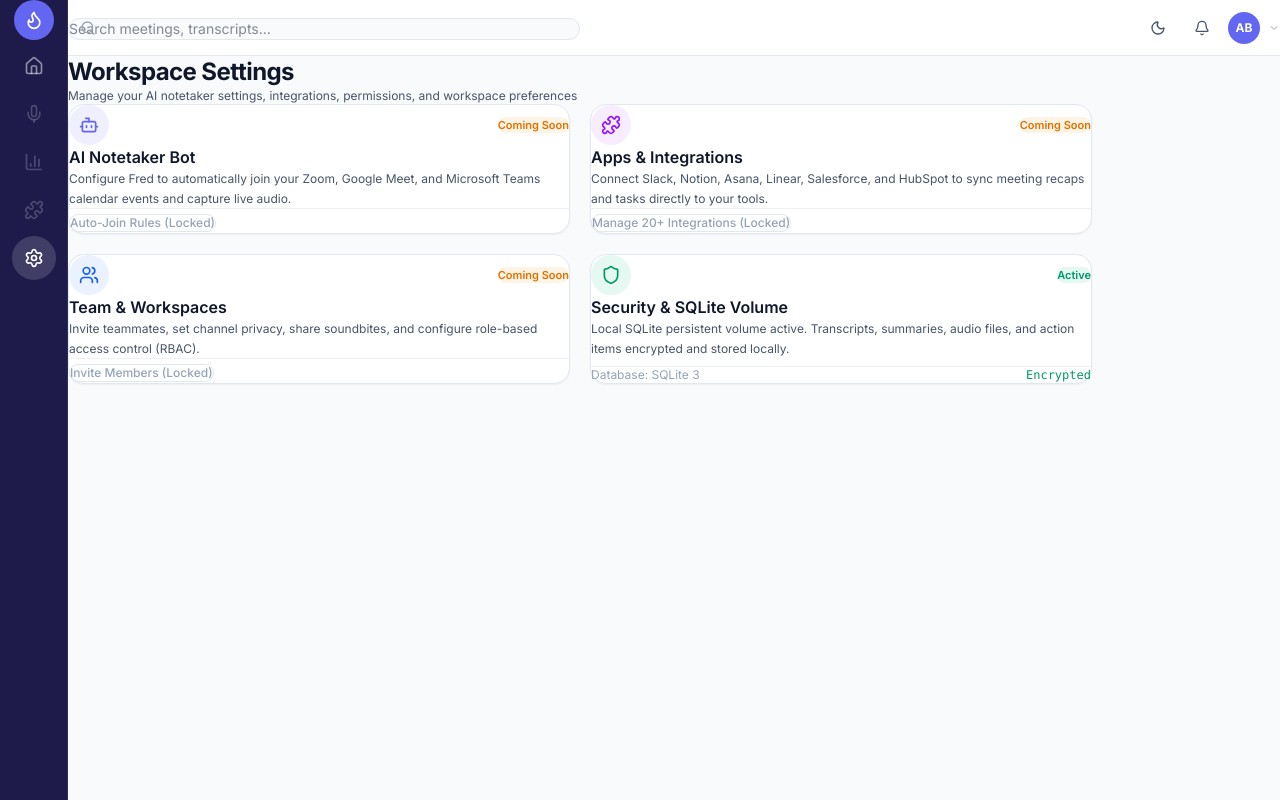
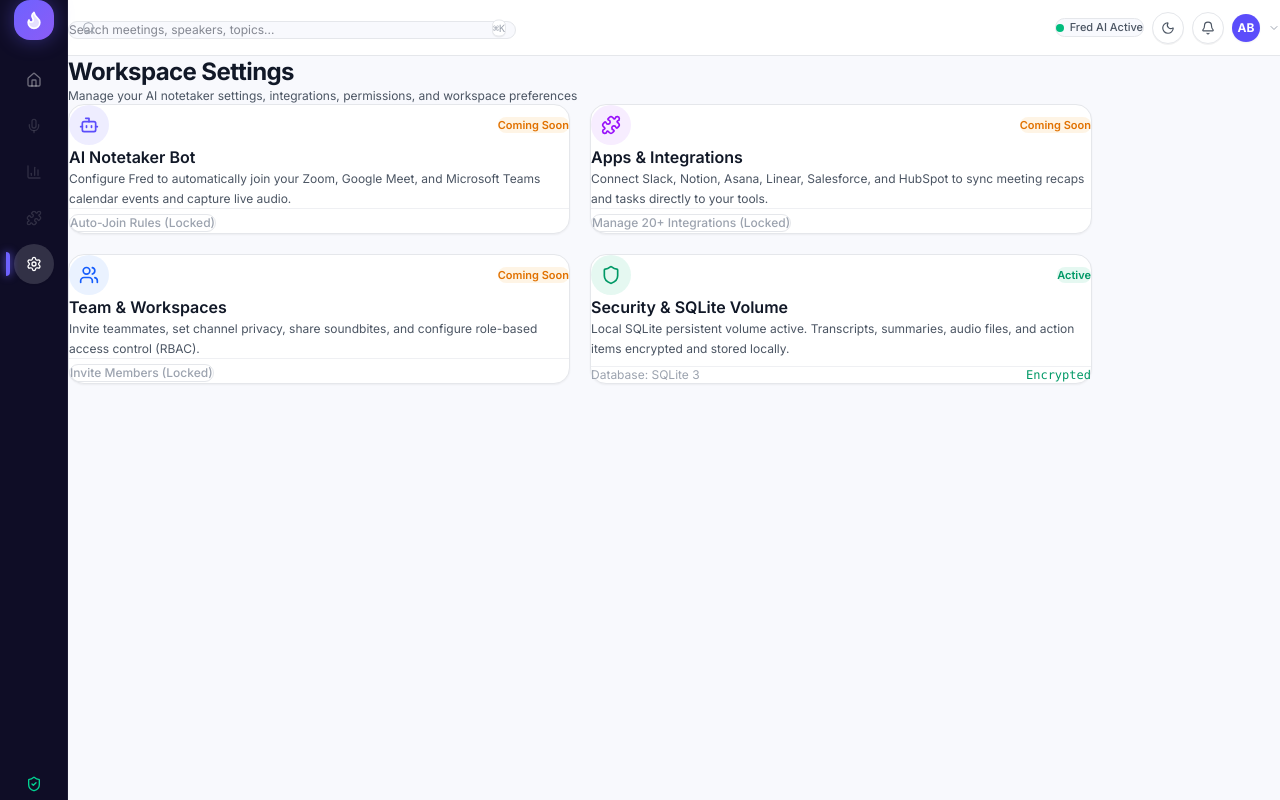
Before and after one commit to Anurag-Basuri/Fireflies.ai-clone, a Next.js app in the folder frontend/: page /settings in a window 1280 px wide. Built offline with nearby package versions, Linux system fonts and the light colour scheme.

Commit message:
fix: resolve theme hydration mismatch and upgrade layout to Fireflies aesthetic

```diff
--- a/frontend/src/app/globals.css
+++ b/frontend/src/app/globals.css
@@ -1,23 +1,24 @@
 @import 'tailwindcss';
 
 :root {
-	--brand-primary: #6366f1;
-	--brand-primary-light: #818cf8;
-	--brand-primary-dark: #4f46e5;
-	--brand-accent: #a855f7;
+	--brand-primary: #5b4dfb;
+	--brand-primary-light: #7c65ff;
+	--brand-primary-dark: #4738e0;
+	--brand-accent: #8b5cf6;
+	--brand-gradient: linear-gradient(135deg, #5b4dfb 0%, #8b5cf6 100%);
 
 	--bg-primary: #ffffff;
-	--bg-secondary: #f8fafc;
-	--bg-tertiary: #f1f5f9;
+	--bg-secondary: #f8f9fd;
+	--bg-tertiary: #f0f2f9;
 	--bg-card: #ffffff;
-	--bg-sidebar: #1e1b4b;
+	--bg-sidebar: #0f0d26;
 
-	--text-primary: #0f172a;
-	--text-secondary: #475569;
-	--text-muted: #94a3b8;
+	--text-primary: #111827;
+	--text-secondary: #4b5563;
+	--text-muted: #9ca3af;
 
-	--border-color: #e2e8f0;
-	--border-hover: #cbd5e1;
+	--border-color: #e5e7eb;
+	--border-hover: #d1d5db;
 
 	--success: #10b981;
 	--warning: #f59e0b;
@@ -25,22 +26,28 @@
 
 	--radius: 0.75rem;
 	--radius-lg: 1rem;
-	--radius-xl: 1.5rem;
+	--radius-xl: 1.25rem;
 }
 
 .dark {
-	--bg-primary: #0f172a;
-	--bg-secondary: #1e293b;
-	--bg-tertiary: #334155;
-	--bg-card: #1e293b;
-	--bg-sidebar: #0c0a1d;
+	--brand-primary: #6e62ff;
+	--brand-primary-light: #8a7eff;
+	--brand-primary-dark: #584bf5;
+	--brand-accent: #a78bfa;
+	--brand-gradient: linear-gradient(135deg, #6e62ff 0%, #a78bfa 100%);
 
-	--text-primary: #f1f5f9;
-	--text-secondary: #94a3b8;
-	--text-muted: #64748b;
+	--bg-primary: #0e0d1f;
+	--bg-secondary: #14122b;
+	--bg-tertiary: #1f1b40;
+	--bg-card: #161430;
+	--bg-sidebar: #0a0817;
 
-	--border-color: #334155;
-	--border-hover: #475569;
+	--text-primary: #f9fafb;
+	--text-secondary: #9ca3af;
+	--text-muted: #6b7280;
+
+	--border-color: rgba(255, 255, 255, 0.08);
+	--border-hover: rgba(255, 255, 255, 0.16);
 }
 
 * {
@@ -54,6 +61,8 @@ body {
 		'Inter',
 		system-ui,
 		-apple-system,
+		BlinkMacSystemFont,
+		'Segoe UI',
 		sans-serif;
 	background-color: var(--bg-secondary);
 	color: var(--text-primary);
@@ -63,8 +72,8 @@ body {
 
 /* Scrollbar styling */
 ::-webkit-scrollbar {
-	width: 6px;
-	height: 6px;
+	width: 5px;
+	height: 5px;
 }
 
 ::-webkit-scrollbar-track {
@@ -73,7 +82,8 @@ body {
 
 ::-webkit-scrollbar-thumb {
 	background: var(--text-muted);
-	border-radius: 3px;
+	border-radius: 4px;
+	opacity: 0.5;
 }
 
 ::-webkit-scrollbar-thumb:hover {
@@ -83,20 +93,21 @@ body {
 /* Active transcript line accent bar */
 .transcript-active {
 	border-left: 3px solid var(--brand-primary);
-	background-color: color-mix(in srgb, var(--brand-primary) 8%, transparent);
+	background: color-mix(in srgb, var(--brand-primary) 8%, transparent);
 }
 
 /* Search match highlighting */
 .search-highlight {
-	background-color: #fbbf24;
-	color: #0f172a;
-	border-radius: 2px;
-	padding: 0 2px;
+	background-color: rgba(251, 191, 36, 0.35);
+	color: var(--text-primary);
+	border-radius: 3px;
+	padding: 0 3px;
+	font-weight: 500;
 }
 
 .search-highlight-active {
-	background-color: #f97316;
-	color: white;
+	background-color: var(--brand-primary);
+	color: #ffffff;
 }
 
 /* Skeleton loading animation */
@@ -142,6 +153,7 @@ input[type='range']::-webkit-slider-thumb {
 	border-radius: 50%;
 	background: var(--brand-primary);
 	margin-top: -5px;
+	box-shadow: 0 0 8px rgba(91, 77, 251, 0.5);
 	transition: transform 0.15s ease;
 }
 
@@ -149,16 +161,9 @@ input[type='range']:hover::-webkit-slider-thumb {
 	transform: scale(1.2);
 }
 
-/* Smooth page transitions */
-.page-enter {
-	opacity: 0;
-	transform: translateY(8px);
+/* Glass panel styling */
+.glass-panel {
+	background: color-mix(in srgb, var(--bg-card) 90%, transparent);
+	backdrop-filter: blur(12px);
+	border: 1px solid var(--border-color);
 }
-
-.page-enter-active {
-	opacity: 1;
-	transform: translateY(0);
-	transition:
-		opacity 0.2s ease,
-		transform 0.2s ease;
-}
--- a/frontend/src/components/layout/Navbar.tsx
+++ b/frontend/src/components/layout/Navbar.tsx
@@ -1,7 +1,7 @@
-// Top navbar with global search, notifications, user avatar, and dark mode toggle
+// Top navigation bar with global search, keyboard shortcuts, dark mode toggle, and profile menu
 'use client';
 
-import { useState } from 'react';
+import { useState, useEffect } from 'react';
 import { useRouter } from 'next/navigation';
 import {
 	Search,
@@ -11,16 +11,24 @@ import {
 	ChevronDown,
 	User,
 	LogOut,
+	Sparkles,
+	SlidersHorizontal,
 } from 'lucide-react';
 import { useTheme } from 'next-themes';
-import { cn, getInitials } from '@/lib/utils';
+import { getInitials } from '@/lib/utils';
 
 export function Navbar() {
 	const [searchValue, setSearchValue] = useState('');
 	const [showNotifications, setShowNotifications] = useState(false);
 	const [showProfile, setShowProfile] = useState(false);
+	const [mounted, setMounted] = useState(false);
 	const router = useRouter();
 	const { theme, setTheme } = useTheme();
+
+	// Prevent hydration mismatch for client-side theme
+	useEffect(() => {
+		setMounted(true);
+	}, []);
 
 	// Handle global search submission
 	const handleSearch = (e: React.FormEvent) => {
@@ -32,54 +40,72 @@ export function Navbar() {
 
 	return (
 		<header
-			className="flex h-14 items-center justify-between border-b px-4 gap-4"
+			className="flex h-14 items-center justify-between border-b px-5 gap-4 shrink-0 transition-colors"
 			style={{
 				backgroundColor: 'var(--bg-primary)',
 				borderColor: 'var(--border-color)',
 			}}
 		>
-			{/* Global search bar */}
-			<form onSubmit={handleSearch} className="flex-1 max-w-lg">
-				<div className="relative">
-					<Search className="absolute left-3 top-1/2 h-4 w-4 -translate-y-1/2 text-[var(--text-muted)]" />
+			{/* Global Search with shortcut pill */}
+			<form onSubmit={handleSearch} className="flex-1 max-w-md">
+				<div className="relative group">
+					<Search className="absolute left-3.5 top-1/2 h-3.5 w-3.5 -translate-y-1/2 text-[var(--text-muted)] group-focus-within:text-[var(--brand-primary)] transition-colors" />
 					<input
 						type="text"
-						placeholder="Search meetings, transcripts..."
+						placeholder="Search meetings, speakers, topics..."
 						value={searchValue}
 						onChange={(e) => setSearchValue(e.target.value)}
-						className="w-full rounded-lg border py-2 pl-10 pr-4 text-sm outline-none transition-colors focus:border-[var(--brand-primary)] focus:ring-2 focus:ring-[var(--brand-primary)]/20"
+						className="w-full rounded-xl border py-1.5 pl-9 pr-14 text-xs outline-none transition-all focus:border-[var(--brand-primary)] focus:ring-2 focus:ring-[var(--brand-primary)]/15"
 						style={{
 							backgroundColor: 'var(--bg-secondary)',
 							borderColor: 'var(--border-color)',
 							color: 'var(--text-primary)',
 						}}
 					/>
+					<div className="absolute right-2.5 top-1/2 -translate-y-1/2 flex items-center gap-0.5 pointer-events-none">
+						<kbd className="rounded-md border border-[var(--border-color)] bg-[var(--bg-card)] px-1.5 py-0.5 text-[10px] font-medium text-[var(--text-muted)] shadow-2xs">
+							⌘K
+						</kbd>
+					</div>
 				</div>
 			</form>
 
-			{/* Right side actions */}
+			{/* Right actions */}
 			<div className="flex items-center gap-2">
-				{/* Dark mode toggle */}
+				{/* AI Status Badge */}
+				<div className="hidden md:flex items-center gap-1.5 rounded-full border border-[var(--border-color)] bg-[var(--bg-secondary)] px-3 py-1 text-[11px] font-medium text-[var(--text-secondary)]">
+					<span className="flex h-2 w-2 rounded-full bg-emerald-500 animate-pulse" />
+					<span>Fred AI Active</span>
+				</div>
+
+				{/* Dark Mode Toggle */}
 				<button
 					onClick={() => setTheme(theme === 'dark' ? 'light' : 'dark')}
-					className="flex h-9 w-9 items-center justify-center rounded-lg transition-colors hover:bg-[var(--bg-tertiary)]"
+					className="flex h-8 w-8 items-center justify-center rounded-xl border border-[var(--border-color)] bg-[var(--bg-card)] text-[var(--text-secondary)] hover:text-[var(--brand-primary)] hover:border-[var(--brand-primary)]/40 transition-colors shadow-2xs"
 					title="Toggle theme"
+					aria-label="Toggle theme"
 				>
-					{theme === 'dark' ? (
-						<Sun className="h-4 w-4 text-[var(--text-secondary)]" />
+					{mounted ? (
+						theme === 'dark' ? (
+							<Sun className="h-3.5 w-3.5 text-amber-400" />
+						) : (
+							<Moon className="h-3.5 w-3.5 text-[var(--text-secondary)]" />
+						)
 					) : (
-						<Moon className="h-4 w-4 text-[var(--text-secondary)]" />
+						<div className="h-3.5 w-3.5" />
 					)}
 				</button>
 
-				{/* Notifications */}
+				{/* Notification Bell */}
 				<div className="relative">
 					<button
 						onClick={() => setShowNotifications(!showNotifications)}
-						className="flex h-9 w-9 items-center justify-center rounded-lg transition-colors hover:bg-[var(--bg-tertiary)]"
+						className="flex h-8 w-8 items-center justify-center rounded-xl border border-[var(--border-color)] bg-[var(--bg-card)] text-[var(--text-secondary)] hover:text-[var(--brand-primary)] hover:border-[var(--brand-primary)]/40 transition-colors shadow-2xs"
+						title="Notifications"
 					>
-						<Bell className="h-4 w-4 text-[var(--text-secondary)]" />
+						<Bell className="h-3.5 w-3.5" />
 					</button>
+
 					{showNotifications && (
 						<>
 							<div
@@ -87,37 +113,43 @@ export function Navbar() {
 								onClick={() => setShowNotifications(false)}
 							/>
 							<div
-								className="absolute right-0 top-full z-50 mt-2 w-72 rounded-xl border p-4 shadow-xl"
+								className="absolute right-0 top-full z-50 mt-2 w-72 rounded-2xl border p-4 shadow-xl backdrop-blur-md"
 								style={{
-									backgroundColor: 'var(--bg-primary)',
+									backgroundColor: 'var(--bg-card)',
 									borderColor: 'var(--border-color)',
 								}}
 							>
-								<p className="text-sm font-semibold text-[var(--text-primary)]">
-									Notifications
-								</p>
-								<p className="mt-2 text-xs text-[var(--text-muted)]">
-									No new notifications
+								<div className="flex items-center justify-between pb-2 border-b border-[var(--border-color)]/60">
+									<p className="text-xs font-semibold text-[var(--text-primary)]">
+										Notifications
+									</p>
+									<span className="rounded-full bg-[var(--brand-primary)]/10 px-2 py-0.5 text-[10px] font-medium text-[var(--brand-primary)]">
+										0 new
+									</span>
+								</div>
+								<p className="mt-3 text-xs text-[var(--text-muted)] text-center py-2">
+									All meeting summaries are up to date.
 								</p>
 							</div>
 						</>
 					)}
 				</div>
 
-				{/* User profile dropdown */}
-				<div className="relative">
+				{/* User Avatar & Menu */}
+				<div className="relative ml-1">
 					<button
 						onClick={() => setShowProfile(!showProfile)}
-						className="flex items-center gap-2 rounded-lg p-1.5 transition-colors hover:bg-[var(--bg-tertiary)]"
+						className="flex items-center gap-2 rounded-xl p-1 hover:bg-[var(--bg-tertiary)] transition-colors"
 					>
 						<div
-							className="flex h-8 w-8 items-center justify-center rounded-full text-xs font-bold text-white"
+							className="flex h-7 w-7 items-center justify-center rounded-full text-xs font-bold text-white shadow-xs"
 							style={{ backgroundColor: 'var(--brand-primary)' }}
 						>
 							{getInitials('Anurag Basuri')}
 						</div>
 						<ChevronDown className="h-3 w-3 text-[var(--text-muted)]" />
 					</button>
+
 					{showProfile && (
 						<>
 							<div
@@ -125,18 +157,35 @@ export function Navbar() {
 								onClick={() => setShowProfile(false)}
 							/>
 							<div
-								className="absolute right-0 top-full z-50 mt-2 w-48 rounded-xl border py-1 shadow-xl"
+								className="absolute right-0 top-full z-50 mt-2 w-52 rounded-2xl border p-1.5 shadow-xl"
 								style={{
-									backgroundColor: 'var(--bg-primary)',
+									backgroundColor: 'var(--bg-card)',
 									borderColor: 'var(--border-color)',
 								}}
 							>
-								<button className="flex w-full items-center gap-2 px-3 py-2 text-sm text-[var(--text-secondary)] hover:bg-[var(--bg-tertiary)]">
-									<User className="h-4 w-4" />
-									Profile
+								<div className="px-3 py-2 border-b border-[var(--border-color)]/60">
+									<p className="text-xs font-semibold text-[var(--text-primary)]">
+										Anurag Basuri
+									</p>
+									<p className="text-[11px] text-[var(--text-muted)] truncate">
+										anurag@fireflies.dev
+									</p>
+								</div>
+								<button
+									onClick={() => {
+										setShowProfile(false);
+										router.push('/settings');
+									}}
+									className="flex w-full items-center gap-2.5 rounded-xl px-3 py-2 text-xs text-[var(--text-secondary)] hover:bg-[var(--bg-secondary)] hover:text-[var(--text-primary)] transition-colors mt-1"
+								>
+									<User className="h-3.5 w-3.5 text-[var(--brand-primary)]" />
+									Workspace Settings
 								</button>
-								<button className="flex w-full items-center gap-2 px-3 py-2 text-sm text-[var(--text-secondary)] hover:bg-[var(--bg-tertiary)]">
-									<LogOut className="h-4 w-4" />
+								<button
+									onClick={() => setShowProfile(false)}
+									className="flex w-full items-center gap-2.5 rounded-xl px-3 py-2 text-xs text-red-600 hover:bg-red-500/10 transition-colors"
+								>
+									<LogOut className="h-3.5 w-3.5" />
 									Sign Out
 								</button>
 							</div>
--- a/frontend/src/components/layout/Sidebar.tsx
+++ b/frontend/src/components/layout/Sidebar.tsx
@@ -1,16 +1,29 @@
-// Sidebar navigation matching Fireflies' left icon sidebar
+// Left icon navigation sidebar with Fireflies glowing branding, active indicator pills, and tooltips
 'use client';
 
 import Link from 'next/link';
 import { usePathname } from 'next/navigation';
-import { Home, Mic, BarChart3, Puzzle, Settings, Flame } from 'lucide-react';
+import {
+	Home,
+	Mic,
+	BarChart3,
+	Puzzle,
+	Settings,
+	Flame,
+	ShieldCheck,
+} from 'lucide-react';
 import { cn } from '@/lib/utils';
 
 const navItems = [
-	{ href: '/meetings', icon: Home, label: 'Meetings' },
-	{ href: '#', icon: Mic, label: 'Notetaker', disabled: true },
-	{ href: '#', icon: BarChart3, label: 'Analytics', disabled: true },
-	{ href: '#', icon: Puzzle, label: 'Integrations', disabled: true },
+	{ href: '/meetings', icon: Home, label: 'Meetings Library' },
+	{ href: '#', icon: Mic, label: 'Live Notetaker', disabled: true },
+	{
+		href: '#',
+		icon: BarChart3,
+		label: 'Conversation Analytics',
+		disabled: true,
+	},
+	{ href: '#', icon: Puzzle, label: 'Integrations & Apps', disabled: true },
 	{ href: '/settings', icon: Settings, label: 'Settings' },
 ];
 
@@ -19,23 +32,29 @@ export function Sidebar() {
 
 	return (
 		<aside
-			className="flex w-[68px] flex-col items-center border-r py-4 gap-1"
+			className="flex w-[68px] flex-col items-center justify-between border-r py-4 px-2 select-none shrink-0 z-30 transition-colors"
 			style={{
 				backgroundColor: 'var(--bg-sidebar)',
-				borderColor: 'rgba(255,255,255,0.08)',
+				borderColor: 'rgba(255,255,255,0.06)',
 			}}
 		>
-			{/* Brand logo */}
+			{/* Top: Logo & Main Navigation */}
+			<div className="flex flex-col items-center w-full gap-5">
+				{/* Fireflies Glowing Brand Icon */}
 				<Link
 					href="/meetings"
-				className="mb-6 flex h-10 w-10 items-center justify-center rounded-xl"
-				style={{ backgroundColor: 'var(--brand-primary)' }}
+					className="group relative flex h-10 w-10 items-center justify-center rounded-2xl shadow-lg transition-transform hover:scale-105 active:scale-95"
+					style={{
+						background: 'linear-gradient(135deg, #6e62ff 0%, #8b5cf6 100%)',
+						boxShadow: '0 0 20px rgba(110, 98, 255, 0.4)',
+					}}
+					title="Fireflies.ai"
 				>
-				<Flame className="h-5 w-5 text-white" />
+					<Flame className="h-5 w-5 text-white fill-white/80 group-hover:scale-110 transition-transform" />
 				</Link>
 
-			{/* Navigation items */}
-			<nav className="flex flex-1 flex-col items-center gap-1">
+				{/* Nav item list */}
+				<nav className="flex flex-col items-center gap-1.5 w-full">
 					{navItems.map((item) => {
 						const isActive =
 							pathname === item.href ||
@@ -47,30 +66,62 @@ export function Sidebar() {
 								key={item.label}
 								href={item.disabled ? '#' : item.href}
 								className={cn(
-								'group relative flex h-11 w-11 items-center justify-center rounded-xl transition-all duration-200',
+									'group relative flex h-10 w-10 items-center justify-center rounded-xl transition-all duration-200',
 									isActive
-									? 'bg-white/15 text-white'
-									: 'text-white/50 hover:bg-white/10 hover:text-white/80',
-								item.disabled && 'cursor-not-allowed opacity-40',
+										? 'bg-white/15 text-white shadow-xs font-semibold'
+										: 'text-white/40 hover:bg-white/10 hover:text-white/90',
+									item.disabled &&
+										'cursor-not-allowed opacity-35 hover:bg-transparent',
 								)}
 								title={item.label}
 							>
-							<Icon className="h-5 w-5" />
-							{/* Tooltip */}
+								{/* Left glowing active bar */}
+								{isActive && (
+									<span className="absolute -left-2 top-2 bottom-2 w-1 rounded-r-full bg-[#6e62ff] shadow-[0_0_8px_#6e62ff]" />
+								)}
+
+								<Icon className="h-4 w-4" />
+
+								{/* Hover Tooltip */}
 								<span
-								className="pointer-events-none absolute left-full ml-3 whitespace-nowrap rounded-md px-2 py-1 text-xs font-medium text-white opacity-0 shadow-lg transition-opacity group-hover:opacity-100"
+									className="pointer-events-none absolute left-full ml-3 z-50 whitespace-nowrap rounded-lg px-2.5 py-1 text-[11px] font-medium text-white opacity-0 shadow-xl transition-opacity group-hover:opacity-100 backdrop-blur-md"
 									style={{
-									backgroundColor: 'var(--bg-tertiary)',
-									color: 'var(--text-primary)',
+										backgroundColor: '#1f1b40',
+										border: '1px solid rgba(255,255,255,0.1)',
 									}}
 								>
 									{item.label}
-								{item.disabled && ' (Coming Soon)'}
+									{item.disabled && (
+										<span className="ml-1 text-[10px] text-amber-300 font-normal">
+											(Coming Soon)
+										</span>
+									)}
 								</span>
 							</Link>
 						);
 					})}
 				</nav>
+			</div>
+
+			{/* Bottom: Storage & Security Status */}
+			<div className="flex flex-col items-center gap-2">
+				<Link
+					href="/settings"
+					className="group relative flex h-8 w-8 items-center justify-center rounded-xl text-white/40 hover:bg-white/10 hover:text-emerald-400 transition-colors"
+					title="Encrypted Local SQLite Database"
+				>
+					<ShieldCheck className="h-4 w-4 text-emerald-400" />
+					<span
+						className="pointer-events-none absolute left-full ml-3 z-50 whitespace-nowrap rounded-lg px-2.5 py-1 text-[11px] font-medium text-white opacity-0 shadow-xl transition-opacity group-hover:opacity-100"
+						style={{
+							backgroundColor: '#1f1b40',
+							border: '1px solid rgba(255,255,255,0.1)',
+						}}
+					>
+						SQLite Volume: Active & Encrypted
+					</span>
+				</Link>
+			</div>
 		</aside>
 	);
 }
```
Also changed, not shown: 1 other file (tests, documents, lock files or other folders). Lines whose indentation alone changed are shown as unchanged.
